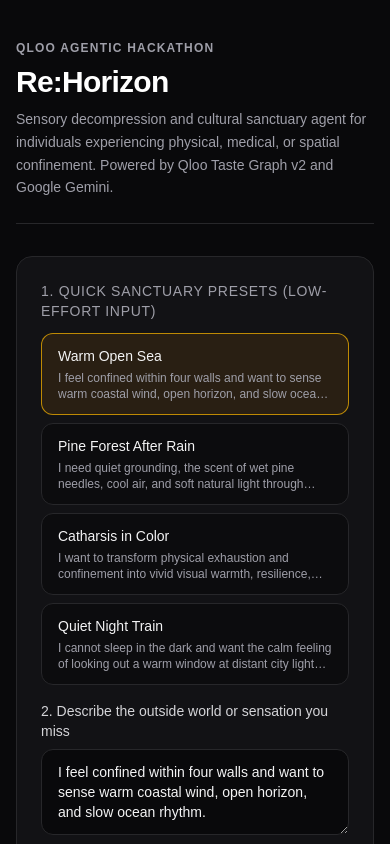
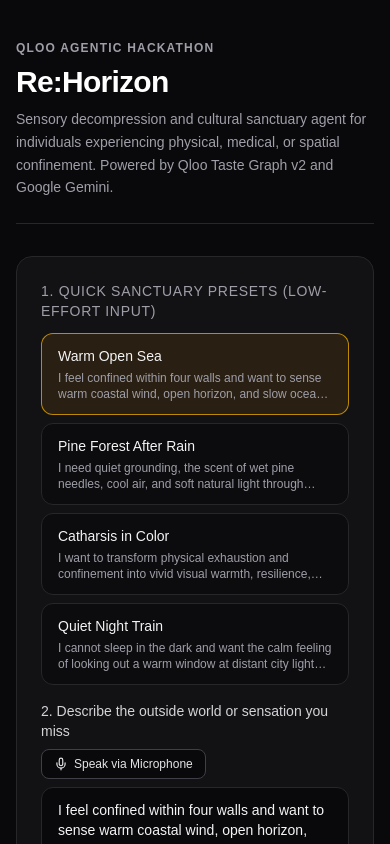
Before and after one commit to vero-code/re-horizon, a Next.js app: page / in a window 390 px wide. Shown: the top 844 px of the page. Built offline with nearby package versions, Linux system fonts and the light colour scheme.

Commit message:
feat: add browser microphone speech recognition for yearning input

```diff
--- a/src/components/InputPanel.tsx
+++ b/src/components/InputPanel.tsx
@@ -1,8 +1,14 @@
 "use client";
 
+import { useEffect, useRef, useState } from "react";
 import { ENERGY_OPTIONS, HORIZON_PRESETS } from "@/constants/horizon";
 import { EnergyLevel, HorizonPreset, HorizonRequest } from "@/types/horizon";
-import { SparklesIcon } from "@/components/icons/HorizonIcons";
+import { VoiceInputRecognizer } from "@/lib/voice-input";
+import {
+  MicOffIcon,
+  MicOnIcon,
+  SparklesIcon,
+} from "@/components/icons/HorizonIcons";
 
 interface InputPanelProps {
   yearning: string;
@@ -23,10 +29,43 @@ export function InputPanel({
   onSelectPreset,
   onSubmit,
 }: InputPanelProps) {
+  const [isListening, setIsListening] = useState(false);
+  const [micError, setMicError] = useState<string | null>(null);
+  const recognizerRef = useRef<VoiceInputRecognizer | null>(null);
+
   const currentEnergyIndex = Math.max(
     0,
     ENERGY_OPTIONS.findIndex((o) => o.value === energyLevel)
   );
+
+  useEffect(() => {
+    const recognizer = new VoiceInputRecognizer({
+      onTranscript: (text) => {
+        onYearningChange(text);
+      },
+      onStateChange: (listening) => {
+        setIsListening(listening);
+      },
+      onError: (msg) => {
+        setMicError(msg);
+      },
+    });
+    recognizerRef.current = recognizer;
+
+    return () => {
+      recognizer.stop();
+    };
+  }, [onYearningChange]);
+
+  const toggleMicrophone = () => {
+    setMicError(null);
+    if (!recognizerRef.current) return;
+    if (isListening) {
+      recognizerRef.current.stop();
+    } else {
+      recognizerRef.current.start();
+    }
+  };
 
   const handleFormSubmit = (e: React.FormEvent) => {
     e.preventDefault();
@@ -67,12 +106,39 @@ export function InputPanel({
 
       <form onSubmit={handleFormSubmit} className="space-y-5">
         <div>
+          <div className="flex flex-wrap items-center justify-between gap-2">
             <label
               htmlFor="yearning-input"
               className="block text-sm font-medium text-zinc-300"
             >
               2. Describe the outside world or sensation you miss
             </label>
+
+            <button
+              type="button"
+              disabled={isLoading}
+              onClick={toggleMicrophone}
+              className={`inline-flex items-center gap-1.5 rounded-lg border px-3 py-1.5 text-xs font-medium transition ${
+                isListening
+                  ? "border-red-500/70 bg-red-500/15 text-red-200"
+                  : "border-zinc-700 bg-zinc-950 text-zinc-200 hover:border-zinc-500"
+              }`}
+            >
+              {isListening ? (
+                <MicOffIcon className="w-3.5 h-3.5 text-red-400" />
+              ) : (
+                <MicOnIcon className="w-3.5 h-3.5" />
+              )}
+              <span>
+                {isListening ? "Stop Listening..." : "Speak via Microphone"}
+              </span>
+            </button>
+          </div>
+
+          {micError && (
+            <p className="mt-1.5 text-xs text-red-300">{micError}</p>
+          )}
+
           <textarea
             id="yearning-input"
             rows={3}
--- a/src/components/icons/HorizonIcons.tsx
+++ b/src/components/icons/HorizonIcons.tsx
@@ -4,6 +4,8 @@ import {
   Film,
   Headphones,
   Maximize2,
+  Mic,
+  MicOff,
   Minimize2,
   Music,
   Sparkles,
@@ -69,3 +71,11 @@ export function VoiceStartIcon({ className = "w-4 h-4" }: IconProps) {
 export function VoiceStopIcon({ className = "w-4 h-4" }: IconProps) {
   return <Square className={className} />;
 }
+
+export function MicOnIcon({ className = "w-4 h-4" }: IconProps) {
+  return <Mic className={className} />;
+}
+
+export function MicOffIcon({ className = "w-4 h-4" }: IconProps) {
+  return <MicOff className={className} />;
+}
--- /dev/null
+++ b/src/lib/voice-input.ts
@@ -0,0 +1,112 @@
+interface BrowserSpeechRecognitionEvent {
+  results: {
+    length: number;
+    [index: number]: {
+      isFinal: boolean;
+      0: { transcript: string };
+    };
+  };
+}
+
+interface BrowserSpeechRecognitionErrorEvent {
+  error: string;
+}
+
+interface BrowserSpeechRecognition {
+  lang: string;
+  interimResults: boolean;
+  continuous: boolean;
+  onstart: (() => void) | null;
+  onend: (() => void) | null;
+  onerror: ((event: BrowserSpeechRecognitionErrorEvent) => void) | null;
+  onresult: ((event: BrowserSpeechRecognitionEvent) => void) | null;
+  start: () => void;
+  stop: () => void;
+}
+
+type SpeechRecognitionConstructor = new () => BrowserSpeechRecognition;
+
+function getSpeechRecognitionCtor(): SpeechRecognitionConstructor | null {
+  if (typeof window === "undefined") return null;
+  const win = window as unknown as {
+    SpeechRecognition?: SpeechRecognitionConstructor;
+    webkitSpeechRecognition?: SpeechRecognitionConstructor;
+  };
+  return win.SpeechRecognition || win.webkitSpeechRecognition || null;
+}
+
+export class VoiceInputRecognizer {
+  private recognition: BrowserSpeechRecognition | null = null;
+  private isListening = false;
+  private onTranscript: (text: string) => void;
+  private onStateChange: (listening: boolean) => void;
+  private onError: (message: string) => void;
+
+  constructor(options: {
+    onTranscript: (text: string) => void;
+    onStateChange: (listening: boolean) => void;
+    onError: (message: string) => void;
+  }) {
+    this.onTranscript = options.onTranscript;
+    this.onStateChange = options.onStateChange;
+    this.onError = options.onError;
+  }
+
+  public isSupported(): boolean {
+    return getSpeechRecognitionCtor() !== null;
+  }
+
+  public start(): void {
+    const Ctor = getSpeechRecognitionCtor();
+    if (!Ctor) {
+      this.onError(
+        "Voice recognition is not supported in this browser. Use Chrome or Edge, or type manually."
+      );
+      return;
+    }
+
+    this.stop();
+
+    const instance = new Ctor();
+    instance.lang = "en-US";
+    instance.interimResults = true;
+    instance.continuous = true;
+
+    instance.onstart = () => {
+      this.isListening = true;
+      this.onStateChange(true);
+    };
+
+    instance.onresult = (event: BrowserSpeechRecognitionEvent) => {
+      let transcript = "";
+      for (let i = 0; i < event.results.length; i++) {
+        transcript += event.results[i][0].transcript;
+      }
+      if (transcript.trim()) {
+        this.onTranscript(transcript.trim());
+      }
+    };
+
+    instance.onerror = (event: BrowserSpeechRecognitionErrorEvent) => {
+      this.isListening = false;
+      this.onStateChange(false);
+      this.onError(`Microphone error: ${event.error}`);
+    };
+
+    instance.onend = () => {
+      this.isListening = false;
+      this.onStateChange(false);
+    };
+
+    this.recognition = instance;
+    instance.start();
+  }
+
+  public stop(): void {
+    if (this.recognition && this.isListening) {
+      this.recognition.stop();
+    }
+    this.isListening = false;
+    this.onStateChange(false);
+  }
+}
```
Lines whose indentation alone changed are shown as unchanged.
